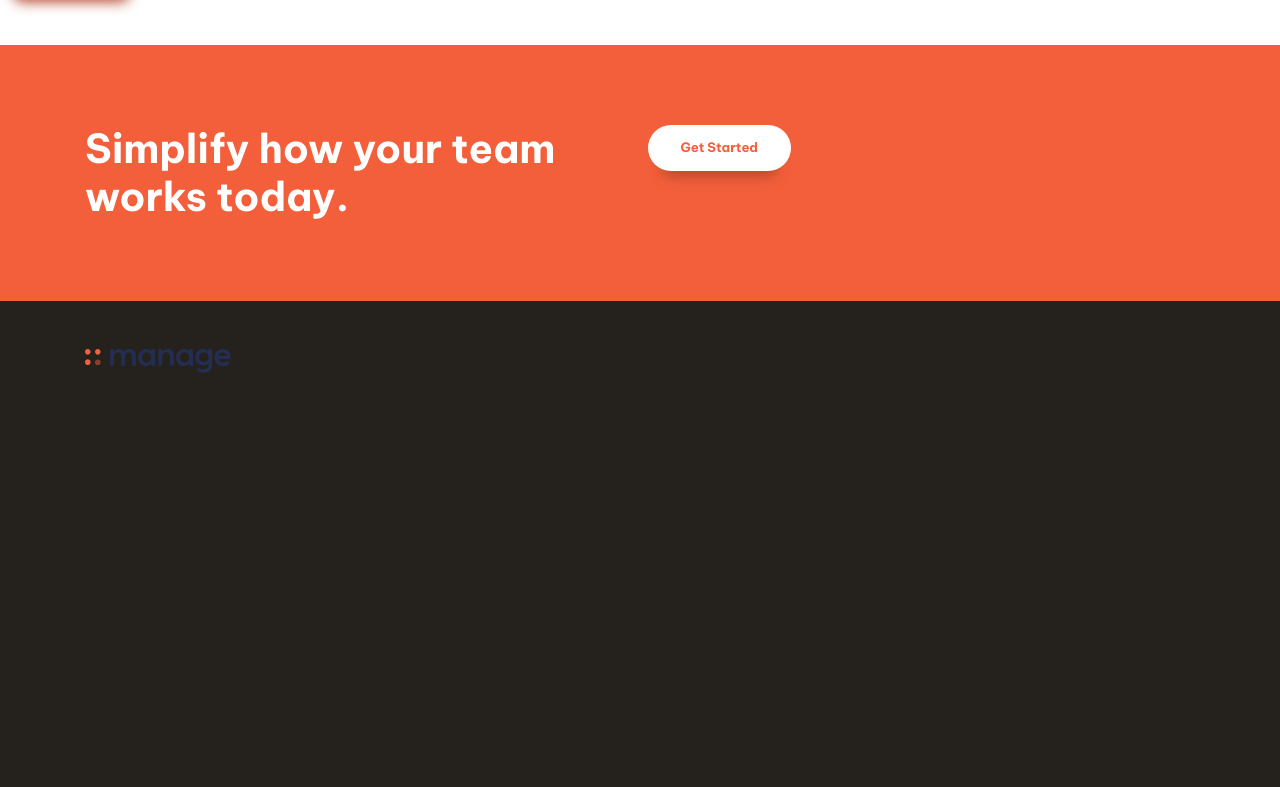
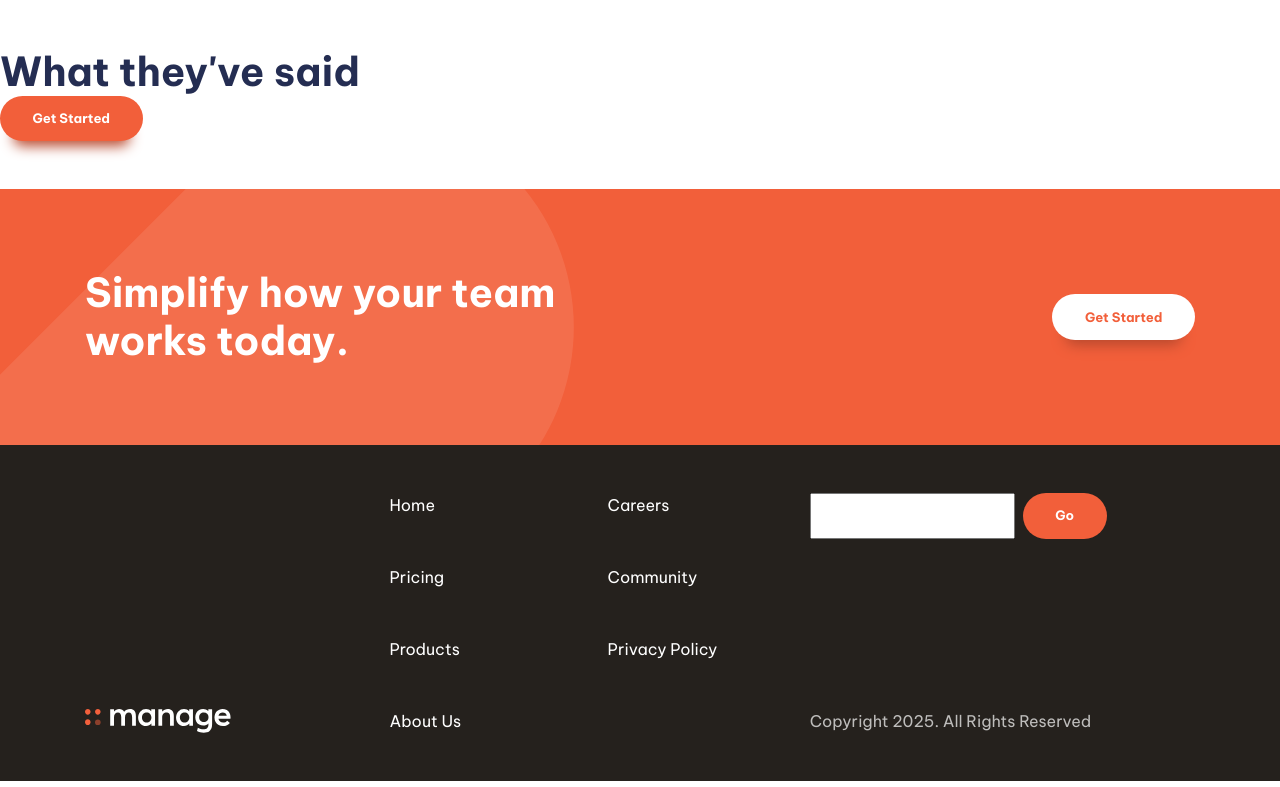
Before and after one commit to AgravatKirtan7/PartOne_Html, a website built with Vite: page index.html in a window 1280 px wide. Shown: the part 1413-2200 px from the top of the page. Built offline with nearby package versions, Linux system fonts and the light colour scheme; files whose address does not match are found by name.

Commit message:
part 7 done fixed footer

```diff
--- a/src/style.css
+++ b/src/style.css
@@ -272,7 +272,146 @@ p[data-width="wide"] {
   }
 }
 
+/*footer */
 
+
+.primary-footer {
+  --logo-color: var(--clr-neutral-100);
+}
+
+
+.primary-footer-wrapper {
+  display: grid;
+  gap: var(--size-700);
+  grid-template-areas:
+    'form'
+    'nav'
+    'logo-social';
+}
+
+
+
+
+.primary-footer-logo-social {
+  grid-area: logo-social;
+  display: flex;
+  flex-direction: column-reverse;
+  align-items: center;
+  gap: 3rem;
+}
+
+.primary-footer-nav {
+  grid-area: nav;
+}
+
+.primary-footer-form {
+  grid-area: form;
+  display: grid;
+  align-content: space-between;
+}
+
+.primary-footer form {
+  display: flex;
+  gap: var(--size-200);
+}
+
+input :where([type="email"], [type="text"]) {
+  border-radius: 100vw;
+  border: 0;
+  border-radius: rounded;
+  padding: var(--size-300) var(--size-400);
+}
+
+@media(min-width:50em) {
+  .primary-footer-wrapper {
+    grid-template-areas: "logo-social nav form";
+  }
+
+  .primary-footer-logo-social {
+    align-items: flex-start;
+    gap: var(--size-700);
+    justify-content: space-between;
+  }
+}
+
+@media(max-width:50em) {
+  .primary-footer-wrapper>* {
+    margin: auto;
+  }
+
+  .primary-footer-logo-social {}
+}
+
+/* footer navigation */
+
+
+.footer-nav {
+  columns: 2;
+  gap: max(var(--size-400), 5vw, var(--size-700));
+}
+
+.footer-nav a {
+  color: var(--clr-neutral-100);
+  text-decoration: none;
+}
+
+.footer-nav a:is(:hover, :focus) {
+  color: var(--clr-accent-400);
+}
+
+/* social-list */
+
+.social-list {
+  display: flex;
+  gap: var(--size-600);
+}
+
+.social-icon {
+  width: var(--size-600);
+  aspect-ratio: 1;
+  fill: var(--clr-neutral-100);
+}
+
+.social-list a:is(:hover, :focus) .social-icon {
+  fill: var(--clr-accent-400);
+}
+
+@media(min-width:50em) {
+  .social-list {
+    gap: var(--size-300);
+  }
+
+  .social-icon {
+    width: var(--size-500);
+  }
+}
+
+/* Cta */
+.cta {
+  position: relative;
+  isolation: isolate;
+  text-align: center;
+}
+
+@media(min-width : 50em) {
+  .cta {
+    text-align: left;
+
+  }
+}
+
+.cta::before {
+
+  content: '';
+  position: absolute;
+  z-index: -1;
+  inset: 0;
+  background-image: url('/images/bg-tablet-pattern.svg'), url('/images/bg-tablet-pattern.svg');
+  background-position: -15rem -5rem, 80rem -42rem;
+  background-repeat: no-repeat;
+  opacity: 0.1;
+
+}
 
 
 /* utility classes */
@@ -311,6 +450,26 @@ p[data-width="wide"] {
     grid-auto-columns: 1fr;
   }
 }
+
+.vertical-align-center {
+  align-items: center;
+}
+
+.justify-self-end {
+  justify-self: end;
+}
+
+@media(min-width: 50em) {
+  .justify-self-end-md {
+    justify-self: end;
+  }
+}
+
+:where(.flow :not(:first-child)) {
+  margin-top: var(--flow-spacer, 3em);
+}
+
+
 
 
 .text-primary-400 {
```
